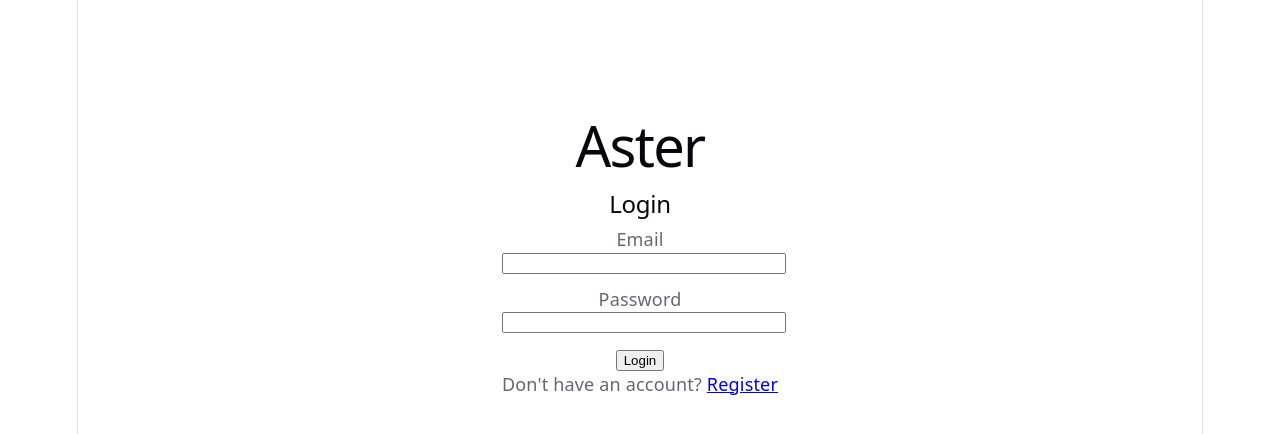
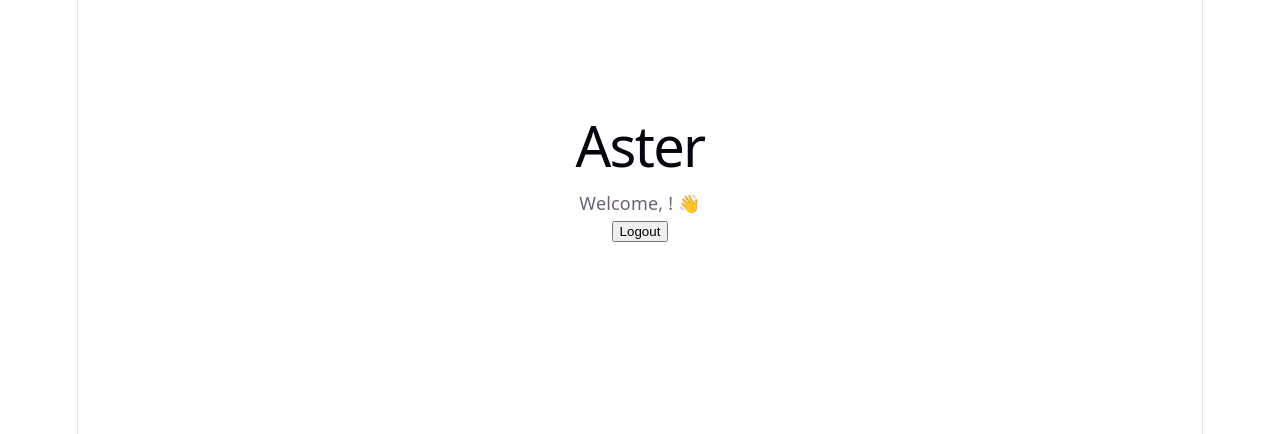
Before and after one commit to alberrrry/aster-web, a React (Vite) app: page / in a window 1280 px wide. Before the commit this address led to /login. Shown: the top 434 px of the page. Built offline with nearby package versions, Linux system fonts and the light colour scheme.

Commit message:
feat: home page with auth state and logout

```diff
--- a/src/App.jsx
+++ b/src/App.jsx
@@ -2,12 +2,14 @@ import { BrowserRouter, Routes, Route, Navigate } from 'react-router-dom'
 import { AuthProvider } from './context/AuthContext'
 import Login from './pages/Login'
 import Register from './pages/Register'
+import Home from './pages/Home'
 
 function App() {
   return (
     <BrowserRouter>
       <AuthProvider>
         <Routes>
+          <Route path="/" element={<Home />} />
           <Route path="/login" element={<Login />} />
           <Route path="/register" element={<Register />} />
           <Route path="*" element={<Navigate to="/login" />} />
--- /dev/null
+++ b/src/pages/Home.jsx
@@ -0,0 +1,20 @@
+import { useAuth } from '../context/AuthContext'
+import { useNavigate } from 'react-router-dom'
+
+export default function Home() {
+  const { user, logout } = useAuth()
+  const navigate = useNavigate()
+
+  const handleLogout = async () => {
+    await logout()
+    navigate('/login')
+  }
+
+  return (
+    <div style={{ maxWidth: 800, margin: '100px auto', padding: '0 20px' }}>
+      <h1>Aster</h1>
+      <p>Welcome, {user?.name}! 👋</p>
+      <button onClick={handleLogout}>Logout</button>
+    </div>
+  )
+}
```
